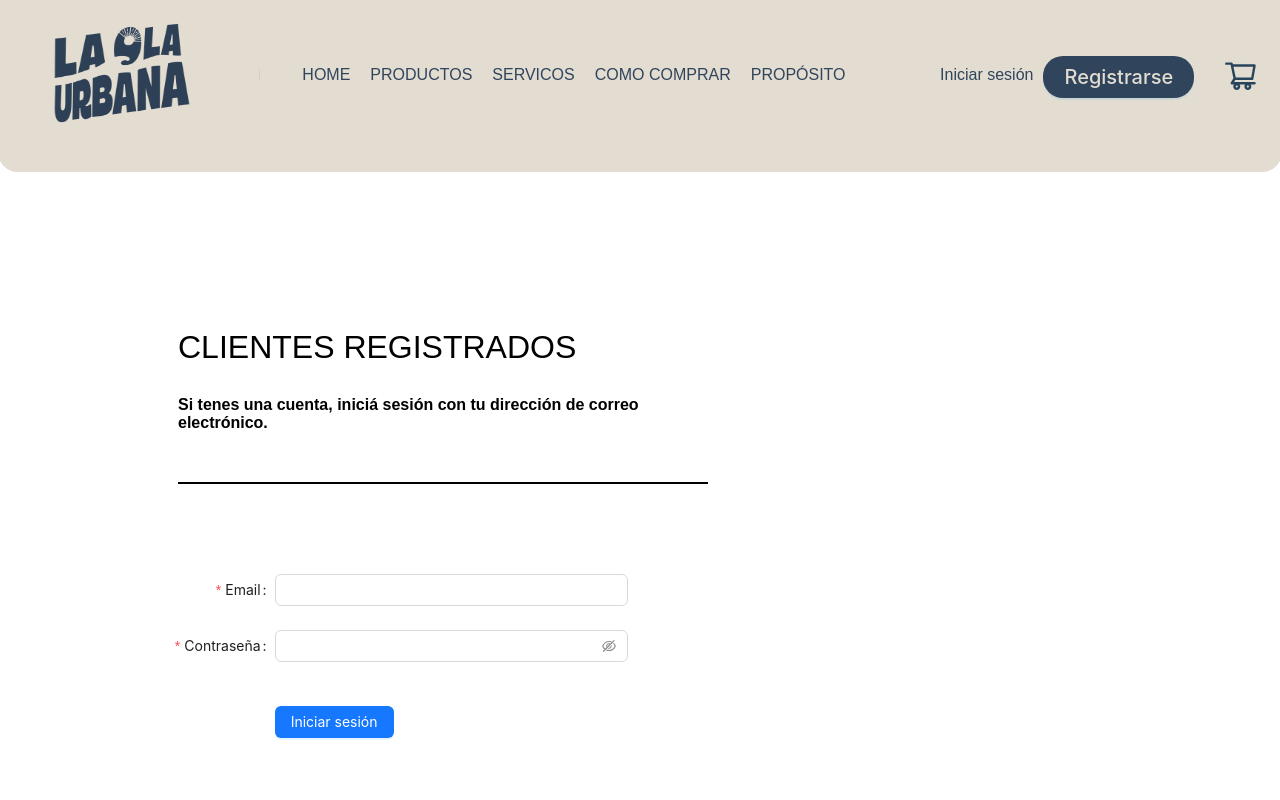
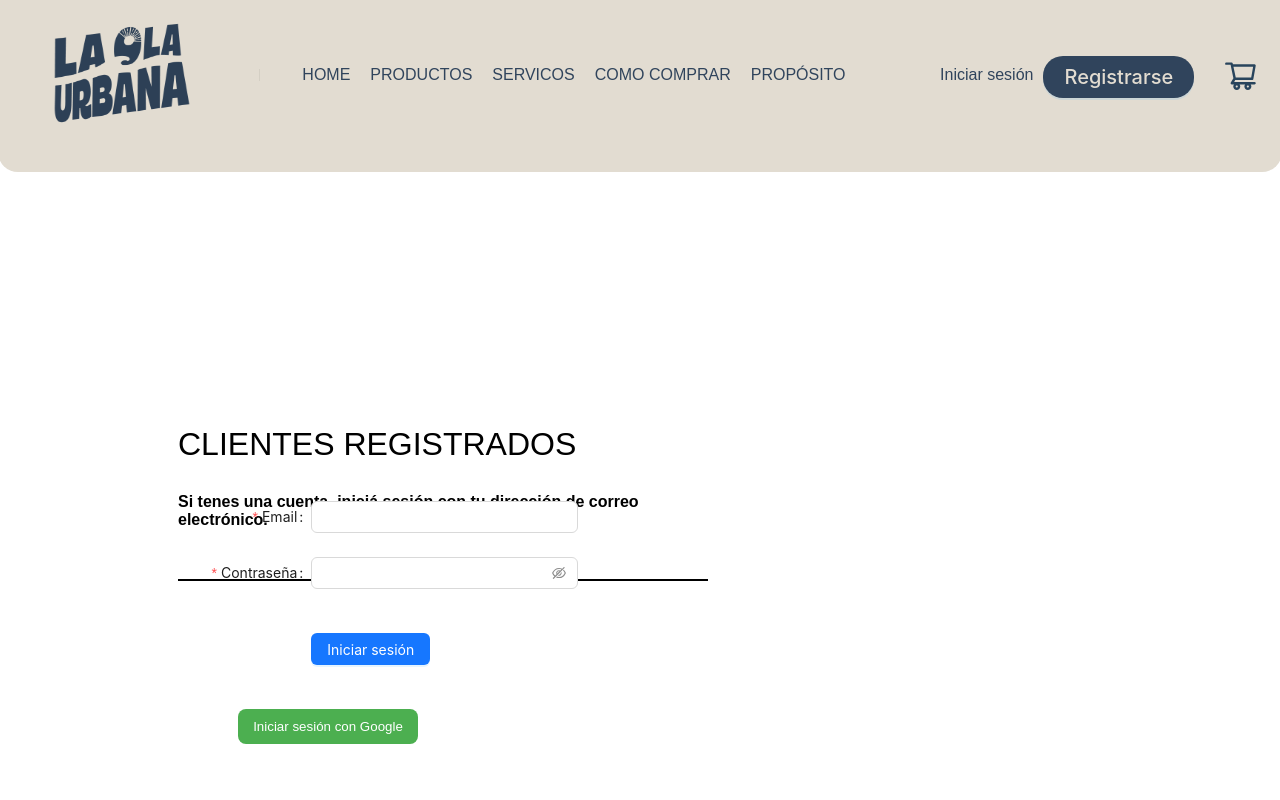
Before and after one commit to Melanialassia/ClientSurf, a React (Vite) app in the folder client/client/: page /login in a window 1280 px wide. Shown: the top 800 px of the page. Built offline with nearby package versions, Linux system fonts and the light colour scheme; a web font is replaced by a local one.

Commit message:
Se acomodó form inicio de sesión

```diff
--- a/client/client/src/components/features/Login/containers/RegisterUsersContainer.jsx
+++ b/client/client/src/components/features/Login/containers/RegisterUsersContainer.jsx
@@ -85,12 +85,7 @@ const RegisterUsersContainer = () => {
         uniqueId: data.user.providerData[0].uid
       }
       const email = data.user.email;
-      // MARIANA
-      // setUserEmail(email);         =>>> NO SE QUE HACE ESTO PERO LO DEJO
-      // dispatch(userLogin(email));
-      // localStorage.setItem("email", email);
-      // navigate("/");
-      // MIGUEL
+      console.log(dataUser);
       dispatch(userLogin(dataUser));
       localStorage.setItem("email", email);
       navigate("/");
@@ -104,13 +99,12 @@ const RegisterUsersContainer = () => {
       <hr className={styles.hr} />
       <Form
         {...layout}
-        className={styles.container}
         name="nest-messages"
         onFinish={handleSubmit}
         style={{
-          marginTop: "20px",
-          marginLeft: "-100px",
-          maxWidth: 600,
+          marginTop: "-130px",
+          marginLeft: "-0px",
+          maxWidth: 400,
           fontSize: "200px",
         }}
         validateMessages={validateMessages}
```
